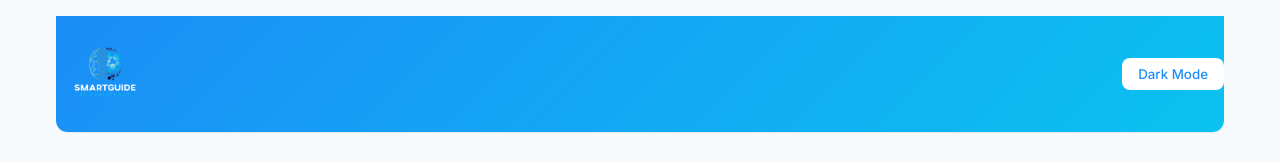
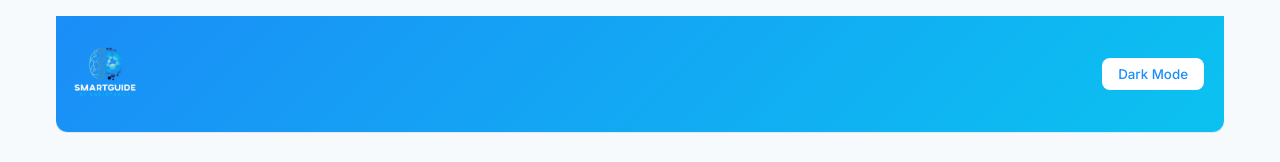
Before and after one commit to Ykcodex1001/smart-guide, a plain HTML site: page index.html in a window 1280 px wide. Shown: the top 162 px of the page. Drawn offline with Linux system fonts and the light colour scheme.

Commit message:
Update index.html

```diff
--- a/index.html
+++ b/index.html
@@ -79,7 +79,6 @@
             cursor: pointer;
             font-weight: 500;
             transition: all 0.2s;
-            left: 10px;
         }
 
         .btn-primary {
@@ -223,7 +222,8 @@
         <header>
             <div ><img src="smart.png" class="logo"></div>
             <div class="controls">
-                <button class="btn btn-primary" id="darkModeBtn">Dark Mode</button>
+                <button class="btn btn-primary" id="darkModeBtn" style="display:block;
+      position:relative; right:20px">Dark Mode</button>
             </div>
         </header>
 
```
